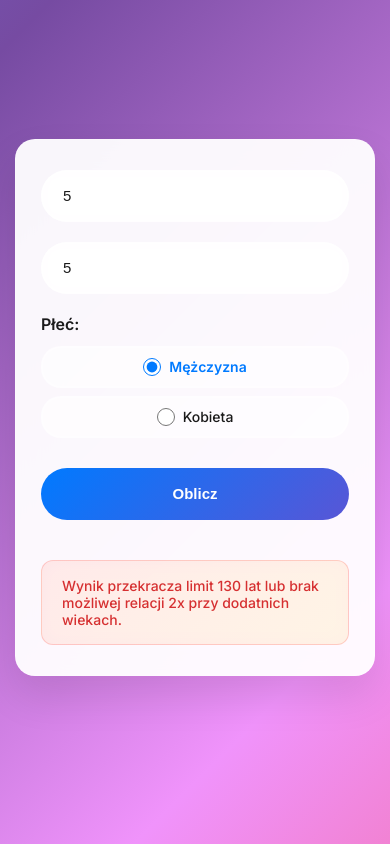
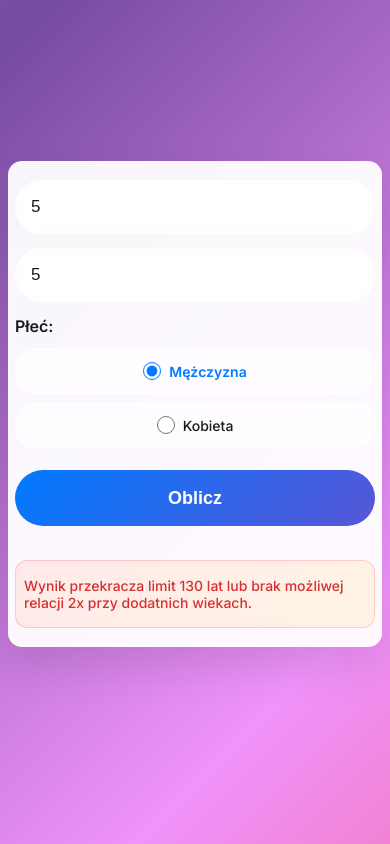
Before and after one commit to razorkrol/kalkulator, a website: page index.html in a window 390 px wide. Both pictures are taken after typing "5", "5" into the empty fields and a click on the button "Oblicz". Drawn offline with Linux system fonts and the light colour scheme.

Commit message:
Add files via upload

```diff
--- a/assets/css/style.css
+++ b/assets/css/style.css
@@ -475,39 +475,96 @@ body {
 }
 
 @media (max-width: 480px) {
+    html, body {
+        padding: 0;
+        margin: 0;
+        width: 100vw;
+        overflow-x: hidden;
+    }
     body {
-        padding: 15px;
+        padding: 8px;
+        min-height: 100vh;
+        box-sizing: border-box;
     }
-
     .main-container {
-        gap: 30px;
+        flex-direction: column;
+        align-items: stretch;
+        gap: 16px;
+        width: 100vw;
+        max-width: 100vw;
+        margin: 0 auto;
     }
-
-    .circles-row {
-        gap: 20px;
+    .form-section {
+        width: 100%;
+        margin-bottom: 10px;
     }
-
-    .age-circle {
-        width: 100px;
-        height: 100px;
+    .container {
+        width: 100%;
+        max-width: 100vw;
+        padding: 18px 6px 18px 6px;
+        border-radius: 14px;
+        box-sizing: border-box;
     }
-
-    .age-number {
-        font-size: 24px;
+    .form {
+        gap: 14px;
     }
-
-    .circle-title {
-        font-size: 11px;
-        max-width: 100px;
+    .input-container input {
+        font-size: 17px;
+        height: 54px;
+        padding: 0 14px;
     }
-
-    .time-info {
-        font-size: 14px;
-        padding: 10px 20px;
+    .submit-btn {
+        font-size: 18px;
+        height: 56px;
+        margin-top: 8px;
     }
-
     .gender-options {
         flex-direction: column;
         gap: 8px;
     }
+    .gender-option {
+        font-size: 16px;
+        padding: 12px 0;
+    }
+    .circles-section {
+        width: 100%;
+        margin-top: 10px;
+    }
+    .circles-container {
+        width: 100%;
+        padding: 0;
+    }
+    .circles-row {
+        flex-direction: column;
+        align-items: center;
+        gap: 16px;
+        width: 100%;
+    }
+    .circle-group {
+        width: 100%;
+        align-items: center;
+    }
+    .age-circle {
+        width: 90px;
+        height: 90px;
+        margin: 0 auto;
+    }
+    .age-number {
+        font-size: 28px;
+    }
+    .circle-title {
+        font-size: 13px;
+        max-width: 100vw;
+    }
+    .time-info {
+        font-size: 15px;
+        padding: 10px 10px;
+        margin-top: 8px;
+    }
+    .result, .error {
+        width: 100%;
+        box-sizing: border-box;
+        padding-left: 8px;
+        padding-right: 8px;
+    }
 }
```
